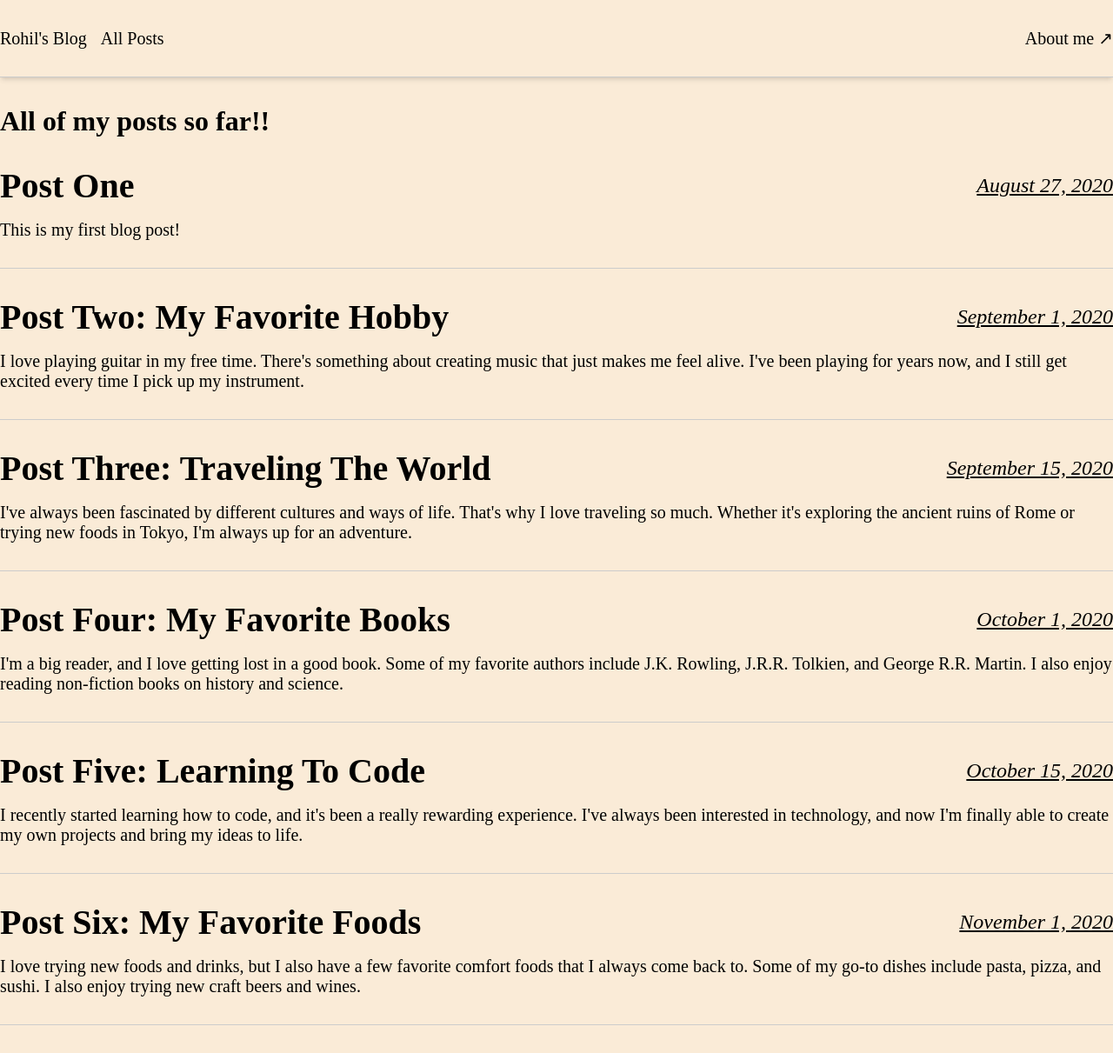
After one commit to rohilvarma/rohil_varma_blog, a Django app: page /all-posts/ in a window 1280 px wide. The commit adds this page. Shown: the whole page at 87% size. Run offline with Django 5.2, Linux system fonts and the light colour scheme.

Commit message:
Blog functioning w/ dummy data.

```diff
--- /dev/null
+++ b/blog/static/blog/all-posts.css
@@ -0,0 +1,4 @@
+h2 {
+  margin: 2rem 0;
+  font-size: 2rem;
+}
--- a/blog/static/blog/index.css
+++ b/blog/static/blog/index.css
@@ -2,10 +2,11 @@ section {
   display: flex;
   justify-content: center;
   align-items: center;
-  height: 100vh;
+  margin-top: 16rem
 }
 h1 {
   font-size: 3rem;
+  margin-bottom: 2rem;
 }
 p {
   font-size: 1.5rem;
--- /dev/null
+++ b/blog/static/blog/shared/post-card.css
@@ -0,0 +1,22 @@
+.flex {
+  display: flex;
+  justify-content: space-between;
+  align-items: center;
+  gap: 1rem;
+}
+
+h3 {
+  font-size: 2.5rem;
+}
+
+time {
+  text-decoration: underline;
+  font-style: italic;
+  font-size: 1.5rem;
+}
+p {
+  margin-top: 1rem;
+  margin-bottom: 2rem;
+  padding-bottom: 2rem;
+  border-bottom: 1px solid #ccc;
+}
--- /dev/null
+++ b/blog/templates/blog/all-posts.html
@@ -0,0 +1,23 @@
+{% extends "_base.html" %}
+
+{% load static %}
+
+{% block page_title %}
+All Posts
+{% endblock page_title %}
+
+{% block css_files %}
+  <link rel="stylesheet" href="{% static 'blog/all-posts.css' %}">
+{% endblock css_files %}
+
+
+{% block content %}
+  <h2 class="">
+    All of my posts so far!!
+  </h2>
+  <section id="all-posts">
+    {% for post in posts %}
+      {% include "blog/shared/post-card.html" %}
+    {% endfor %}
+  </section>
+{% endblock content %}
--- /dev/null
+++ b/blog/templates/blog/shared/post-card.html
@@ -0,0 +1,14 @@
+{% load static %}
+
+<link rel="stylesheet" href="{% static 'blog/shared/post-card.css'%}">
+<div class="">
+  <a href="{% url 'post_detail_page' slug=post.post_link %}" class="">
+    <div class="flex">
+      <h3 class=""> {{ post.title | title}} </h3>
+      <time class=""> {{ post.date_posted }}</time>
+    </div>
+    <p class="">
+      {{ post.content }}
+    </p>
+  </a>
+</div>
--- a/blog/urls.py
+++ b/blog/urls.py
@@ -3,5 +3,7 @@ from django.urls import path
 from . import views
 
 urlpatterns = [
-  path('', views.index, name='index')
+  path('', views.index, name='index'),
+  path('all-posts/', views.all_posts, name='all_posts_page'),
+  path('posts/<slug:slug>/', views.post_detail, name='post_detail_page'),
 ]
--- a/blog/views.py
+++ b/blog/views.py
@@ -1,5 +1,58 @@
 from django.shortcuts import render, HttpResponse
+from django.http import Http404
+
+samplePostsData = [
+  {
+    "title": "Post One",
+    "content": "This is my first blog post!",
+    "date_posted": "August 27, 2020",
+    "post_link": "post-one",
+  },
+  {
+    "title": "Post Two: My Favorite Hobby",
+    "content": "I love playing guitar in my free time. There's something about creating music that just makes me feel alive. I've been playing for years now, and I still get excited every time I pick up my instrument.",
+    "date_posted": "September 1, 2020",
+    "post_link": "my-favorite-hobby",
+  },
+  {
+    "title": "Post Three: Traveling the World",
+    "content": "I've always been fascinated by different cultures and ways of life. That's why I love traveling so much. Whether it's exploring the ancient ruins of Rome or trying new foods in Tokyo, I'm always up for an adventure.",
+    "date_posted": "September 15, 2020",
+    "post_link": "traveling-the-world",
+  },
+  {
+    "title": "Post Four: My Favorite Books",
+    "content": "I'm a big reader, and I love getting lost in a good book. Some of my favorite authors include J.K. Rowling, J.R.R. Tolkien, and George R.R. Martin. I also enjoy reading non-fiction books on history and science.",
+    "date_posted": "October 1, 2020",
+    "post_link": "my-favorite-books",
+  },
+  {
+    "title": "Post Five: Learning to Code",
+    "content": "I recently started learning how to code, and it's been a really rewarding experience. I've always been interested in technology, and now I'm finally able to create my own projects and bring my ideas to life.",
+    "date_posted": "October 15, 2020",
+    "post_link": "learning-to-code",
+  },
+  {
+    "title": "Post Six: My Favorite Foods",
+    "content": "I love trying new foods and drinks, but I also have a few favorite comfort foods that I always come back to. Some of my go-to dishes include pasta, pizza, and sushi. I also enjoy trying new craft beers and wines.",
+    "date_posted": "November 1, 2020",
+    "post_link": "my-favorite-foods",
+  },
+]
+
 
 # Create your views here.
 def index(request) -> HttpResponse:
-  return render(request, 'blog/index.html')
+  return render(request, "blog/index.html")
+
+
+def all_posts(request) -> HttpResponse:
+  return render(request, "blog/all-posts.html", {"posts": samplePostsData})
+
+
+def post_detail(request, slug: str) -> HttpResponse:
+  post = next((post for post in samplePostsData if post["post_link"] == slug), None)
+  if post:
+    return render(request, "blog/post-detail.html", {"post": post})
+
+  raise Http404("Post not found")
--- a/rohil_varma_blog/settings.py
+++ b/rohil_varma_blog/settings.py
@@ -124,3 +124,7 @@ STATIC_URL = 'static/'
 # https://docs.djangoproject.com/en/5.1/ref/settings/#default-auto-field
 
 DEFAULT_AUTO_FIELD = 'django.db.models.BigAutoField'
+
+STATICFILES_DIRS = [
+  BASE_DIR / 'static'
+]
--- /dev/null
+++ b/static/_base.css
@@ -0,0 +1,38 @@
+* {
+  box-sizing: border-box;
+  margin: 0;
+  padding: 0;
+}
+
+body {
+  background-color: antiquewhite;
+}
+
+nav {
+  padding: 2rem 0;
+  border-bottom: 1px solid #ccc;
+  box-shadow: 0 4px 6px -1px rgb(0 0 0 / 0.1), 0 2px 4px -2px rgb(0 0 0 / 0.1);
+}
+
+.flex {
+  display: flex;
+  justify-content: center;
+  align-items: center;
+  gap: 1rem;
+}
+
+.justify-content-between {
+  justify-content: space-between;
+}
+
+.container {
+  max-width: 1280px;
+  margin-left: auto;
+  margin-right: auto;
+}
+
+a {
+  text-decoration: none;
+  color: black;
+  font-size: 1.25rem;
+}
--- a/templates/_base.html
+++ b/templates/_base.html
@@ -1,14 +1,28 @@
+{% load static %}
+
 <!DOCTYPE html>
 <html lang="en">
-<head>
-  <meta charset="UTF-8">
-  <meta name="viewport" content="width=device-width, initial-scale=1.0">
-  <title>
-    {% block page_title %}{% endblock page_title %}
-  </title>
-  {% block css_files %}{% endblock css_files %}
-</head>
-<body>
-  {% block content %}{% endblock content %}
-</body>
+  <head>
+    <meta charset="UTF-8" />
+    <meta name="viewport" content="width=device-width, initial-scale=1.0" />
+    <title>{% block page_title %}{% endblock page_title %}</title>
+    <link rel="stylesheet" href="{% static '_base.css' %}" />
+    {% block css_files %}{% endblock css_files %}
+  </head>
+  <body class="">
+    <nav class="">
+      <div class="flex justify-content-between container">
+        <div class="flex">
+          <a href="{% url "index" %}" class="">Rohil's Blog</a>
+          <a href="{% url 'all_posts_page' %}" class="">All Posts</a>
+        </div>
+        <div class="">
+          <a href="https://www.rohilvarma.com/" target="_blank" class="">About me ↗</a>
+        </div>
+      </div>
+    </nav>
+    <div class="container">
+      {% block content %}{% endblock content %}
+    </div>
+  </body>
 </html>
```
Also changed, not shown: blog/static/blog/post-detail.css (added, +18 -0 lines), blog/templates/blog/post-detail.html (added, +27 -0 lines), templates/404.html (added, +13 -0 lines), README.md.
